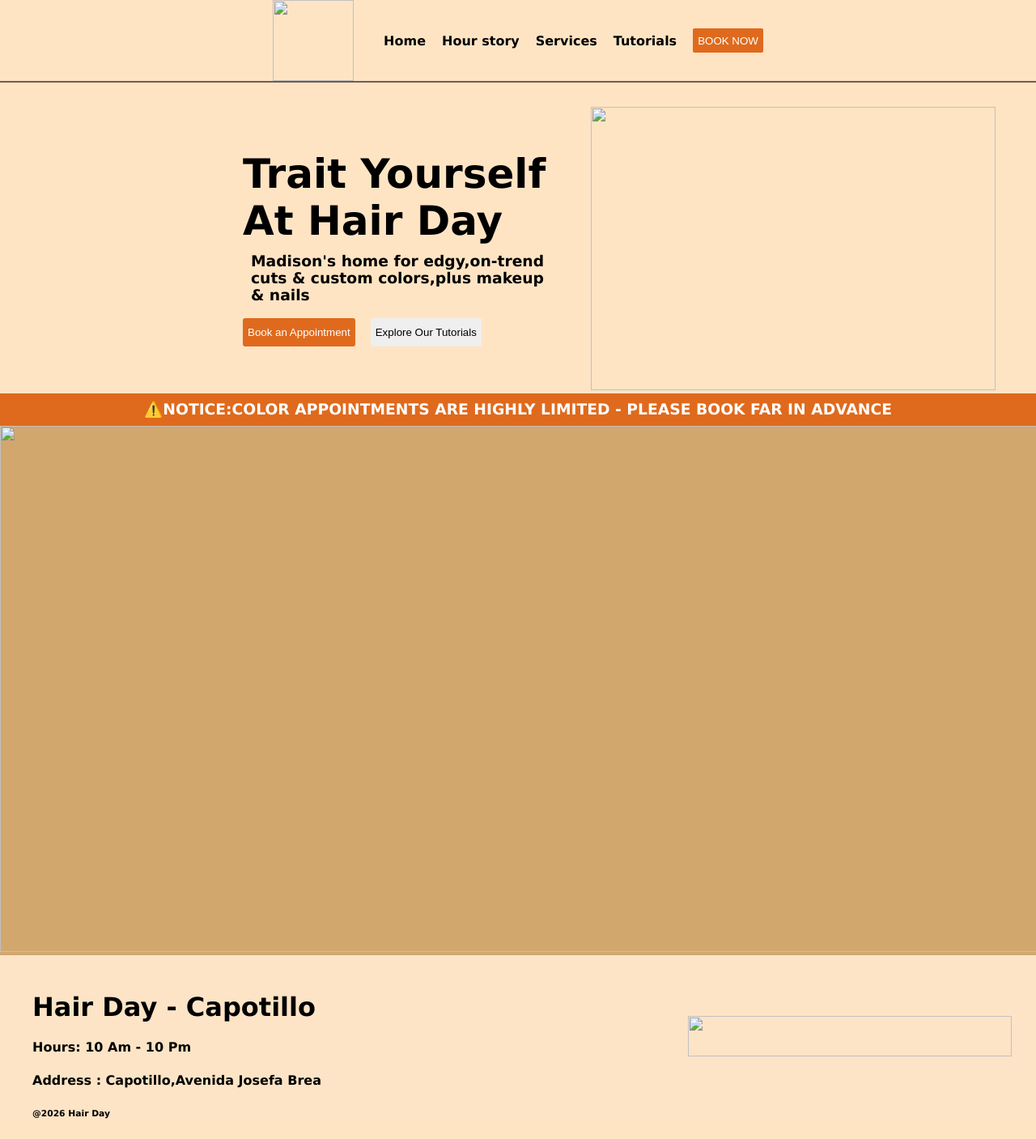
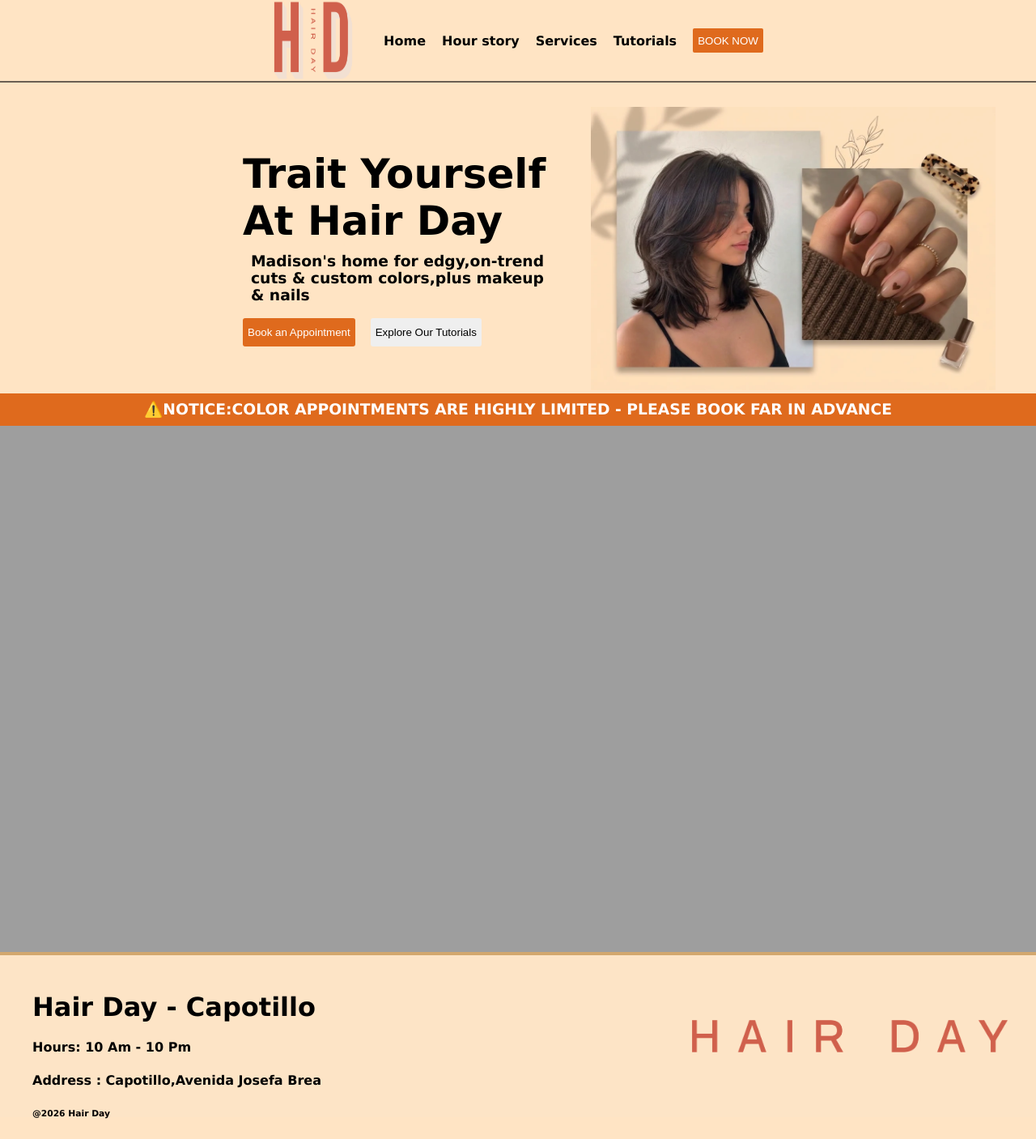
Before and after one commit to DarianDP/Hair-Day, a plain HTML site: page docs/index.html in a window 1280 px wide. Shown: the top 1407 px of the page at 81% size. Drawn offline with Linux system fonts and the light colour scheme; the site is published under a folder, as on GitHub Pages, so addresses that start at the root find nothing.

Commit message:
Update index.html

```diff
--- a/docs/index.html
+++ b/docs/index.html
@@ -8,7 +8,7 @@
 <body>
     <header >
         <div class="header">
-        <img src="/docs/css/img/Artboard 19.png" alt="" id="Logo">
+        <img src="css/img/Artboard 19.png" alt="" id="Logo">
 
         <nav>
         <a href="">Home</a>
@@ -39,7 +39,7 @@
 
             <div class="img-main">
 
-                <img src="/docs/css/img/image.png" alt="" id="background-img">
+                <img src="css/img/image.png" alt="" id="background-img">
             </div>
 
 
@@ -57,7 +57,7 @@
                 <div class="story-staff">
                 <!-- <h1 class="story-title">Our Story & the Team</h1>
                 <h4 class="story-text">Pria & Garry, a certified colorist and hairdresser, who founded the Madison, WI salon to create a sauie why to create a “treat yourself” environment and oranm:hevvyc dvnorienezed or nair taeas.</h4> -->
-                <img src="/docs/css/img/Gemini_Generated_Image_wh871fwh871fwh87.jpeg" alt="" id="Garry">
+                <img src="css/img/Gemini_Generated_Image_wh871fwh871fwh87.jpeg" alt="" id="Garry">
 
 
                 </div>
@@ -80,7 +80,7 @@
             </div>
 
              <div class="footer-logo">
-                <img src="/docs/css/img/Artboard 22.png" alt="" id="footer-img">
+                <img src="css/img/Artboard 22.png" alt="" id="footer-img">
             </div>
 
         </div>
```
